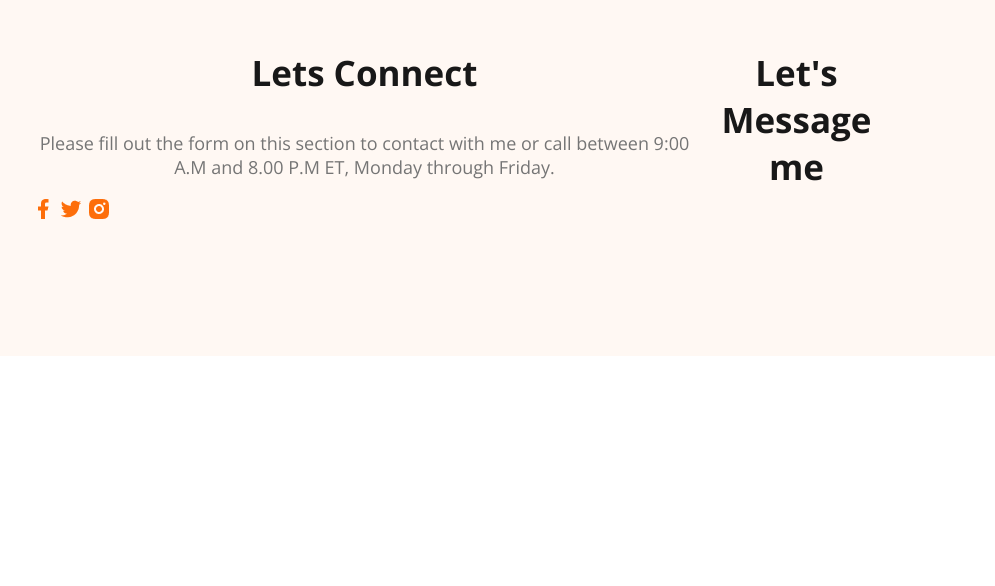
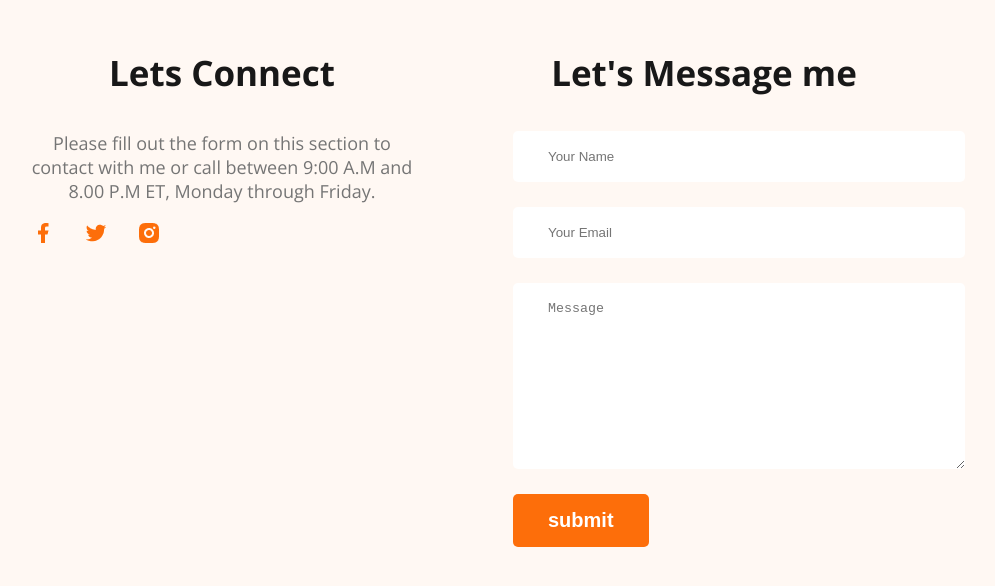
Before and after one commit to Ruhul96/web-developer-portfolio, a plain HTML site: page index.html in a window 1280 px wide. Shown: the part 3481-4067 px from the top of the page, without its empty margins (177-1172 px from the left). Before the commit the page ends 3845 px from the top, so only its background shows below. Drawn offline with nearby package versions, Linux system fonts and the light colour scheme.

Commit message:
added footer

```diff
--- a/index.html
+++ b/index.html
@@ -169,6 +169,12 @@
         </div>
         <div class="footer-column">
             <h3 class="section-title">Let's Message me</h3>
+            <form class="contact" action="">
+                <input type="text" placeholder="Your Name">
+                <input type="text" placeholder="Your Email">
+                 <textarea name="" placeholder="Message" id="" cols="30" rows="10"></textarea>
+               <input class="btn-primary" type="submit" value="submit">
+            </form>
         </div>
     </footer>
 
--- a/styles/portfolio.css
+++ b/styles/portfolio.css
@@ -182,7 +182,26 @@ color: #757575;
  /* footer Styles */
  footer{
   display: flex;
+  gap: 100px;
   background:#FFF8F3 ;
   margin-top: 100px;
   padding: 130px 200px;
  }
+ .footer-column{
+  width: 50%;
+ }
+.social-links a{
+margin-right: 25px;
+}
+
+ .contact input[type="text"], .contact input[type="email"],textarea {
+  display: block;
+  margin-bottom: 25px;
+  padding: 18px 35px;
+  color: #757575;
+  border-radius: 5px;
+  background: #FFF;
+  border: 0;
+  width: 100%;
+
+ }
```
